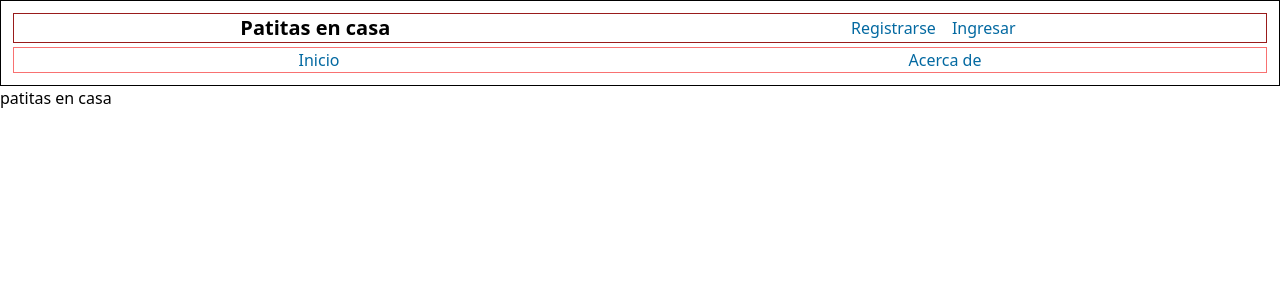
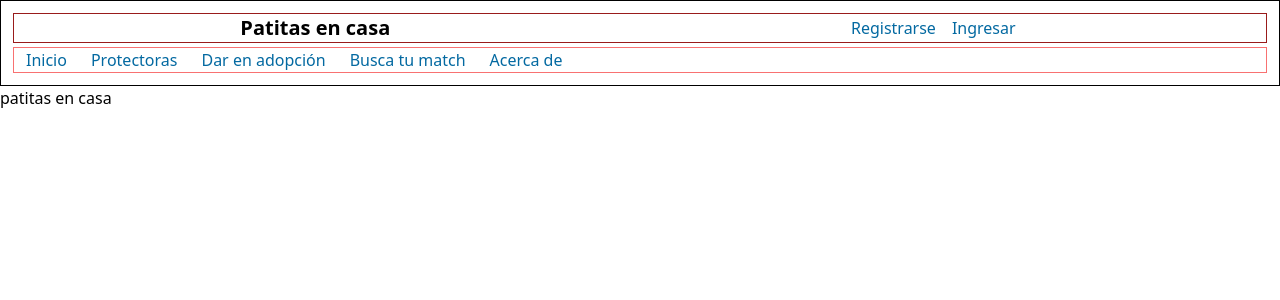
Before and after one commit to Is2095/patitas_en_casa, a Next.js app in the folder client/: page / in a window 1280 px wide. Shown: the top 300 px of the page. Built offline with nearby package versions, Linux system fonts and the light colour scheme; no server answers.

Commit message:
se agrega barra de navegación

```diff
--- a/client/src/componentes/barraNavegacion.tsx
+++ b/client/src/componentes/barraNavegacion.tsx
@@ -54,7 +54,7 @@ function BarraNavegacion() {
               />) : null
           }
           <li className="flex justify-center px-2">
-            <p className="text-sky-500">{session?.user?.name}</p>
+            <p className="text-sky-500">{session?.user?.name?.split(' ')?.[0]}</p>
           </li>
 
 
@@ -62,11 +62,20 @@ function BarraNavegacion() {
       </div>
 
       <div className="border border-red-400 m-1">
-        <ul className="flex justify-around">
-          <li className="">
+        <ul className="flex">
+          <li className="mx-3">
             <Link href='/' className="text-sky-700 hover:text-sky-900 hover:font-bold">Inicio</Link>
           </li>
-          <li className="">
+          <li className="mx-3">
+            <Link href='' className="text-sky-700 hover:text-sky-900 hover:font-bold">Protectoras</Link>
+          </li>
+          <li className="mx-3">
+            <Link href='' className="text-sky-700 hover:text-sky-900 hover:font-bold">Dar en adopción</Link>
+          </li>
+          <li className="mx-3">
+            <Link href='' className="text-sky-700 hover:text-sky-900 hover:font-bold">Busca tu match</Link>
+          </li>
+          <li className="mx-3">
             <Link href='/about' className="text-sky-700 hover:text-sky-900 hover:font-bold">Acerca de</Link>
           </li>
         </ul>
```
